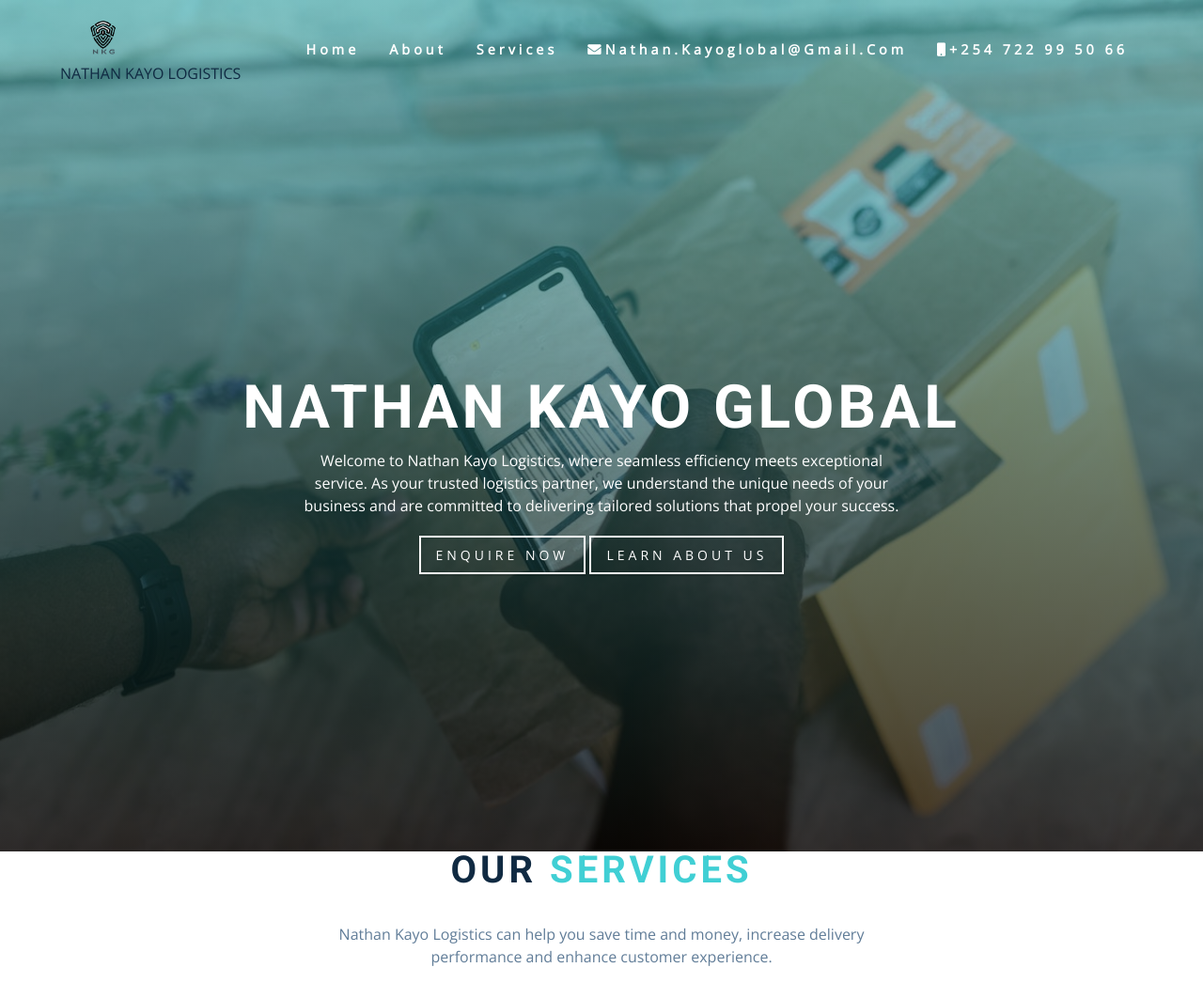
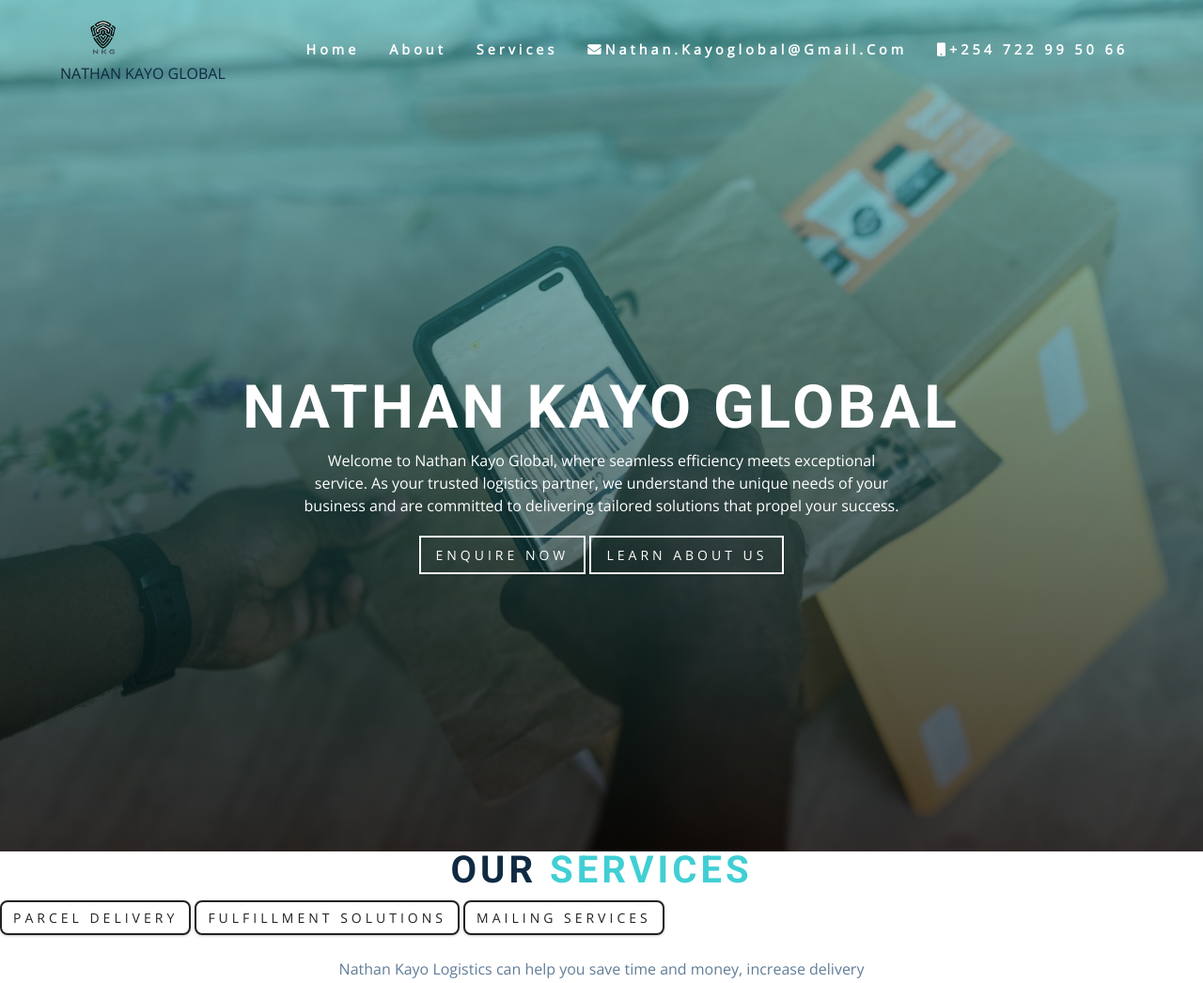
Before and after one commit to sebbyapudo/NKG-Logistics, a website built with Vite: page index.html in a window 1280 px wide. Shown: the top 1046 px of the page at 94% size. Built offline with nearby package versions, Linux system fonts and the light colour scheme.

Commit message:
Updated the About Us section and Buttons.

```diff
--- a/index.html
+++ b/index.html
@@ -21,7 +21,7 @@
           <!-- nav header -->
           <div class="nav-header">
             <span><img src="./src/assets/icon/logo.png" class="logo" alt="logo" />
-            NATHAN KAYO LOGISTICS</span>
+            NATHAN KAYO GLOBAL</span>
             <button class="nav-toggle">
               <i class="fas fa-bars"></i>
             </button>
@@ -55,7 +55,7 @@
         <div class="container">
           <h1>NATHAN KAYO GLOBAL</h1>
           <p>
-            Welcome to Nathan Kayo Logistics, where seamless efficiency meets exceptional service. As your trusted logistics partner, we understand the unique needs of your business and are committed to delivering tailored solutions that propel your success.
+            Welcome to Nathan Kayo Global, where seamless efficiency meets exceptional service. As your trusted logistics partner, we understand the unique needs of your business and are committed to delivering tailored solutions that propel your success.
           </p>
           <a href="#services" class="scroll-link btn btn-white">enquire now</a>
           <a href="#about" class="scroll-link btn btn-white">Learn about us</a>
@@ -66,8 +66,21 @@
     <section id="services" class="section">
       <div class="title">
         <h2>our <span>services</span></h2>
+        <!--Services Buttons-->
+        <div class="services-btns">
+          <a href="#parcel" class="btn">
+            parcel delivery
+          </a>
+          <a href="#fulfillment" class="btn">
+            fulfillment solutions
+          </a>
+          <a href="#mail" class="btn">
+            mailing services
+          </a>
+
+        </div>
         <div class="section-center">
-          <p class="services-info">
+          <p class="services-info" id="mail">
             Nathan Kayo Logistics can help you save time and money, increase delivery performance and enhance customer experience.
           </p>
           <!-- Mailing services -->
@@ -82,7 +95,7 @@
           </div>
           <!--End of Mailing services -->
           <!-- Fulfillment solutions -->
-          <div class="fulfillment-solutions">
+          <div class="fulfillment-solutions" id="fulfillment">
             <p class="fulfill">
               Supporting eCommerce businesses, retailers and brands
             </p>
@@ -98,8 +111,8 @@
 
           </div>
           <!--End of Fulfillment solutions -->
-          <!-- parcel delievery -->
-          <div class="parcel-delievery">
+          <!-- parcel delivery -->
+          <div class="parcel-delievery" id="parcel">
             <p class="parcel">
               Fully managed middle-mile and final-mile parcel delivery services.
             </p>
@@ -114,7 +127,7 @@
             </div>
 
           </div>
-          <!--End of parcel delievery -->
+          <!--End of parcel delivery -->
         </div>
       </div>
     </section>
@@ -134,8 +147,10 @@
 
             <div class="mailing-text">
               <h4 class="info-title">KAYO JACKTON</h4>
+              <span class="manager">Managing Director</span>
+              <h4>NATHAN KAYO GLOBAL</h4>
               <p class="info">
-                Experience the convenience and reliability of our mailing services. Trust Nathan Kayo Logistics to handle your correspondence needs with meticulous care, so you can focus on what matters most growing your business. Contact us today and let us help you elevate your communication game to new heights.
+                " Experience the convenience and reliability of our mailing services. Trust Nathan Kayo Logistics to handle your correspondence needs with meticulous care, so you can focus on what matters most growing your business. Contact us today and let us help you elevate your communication game to new heights."
               </p>
             </div>
           </div>
```
